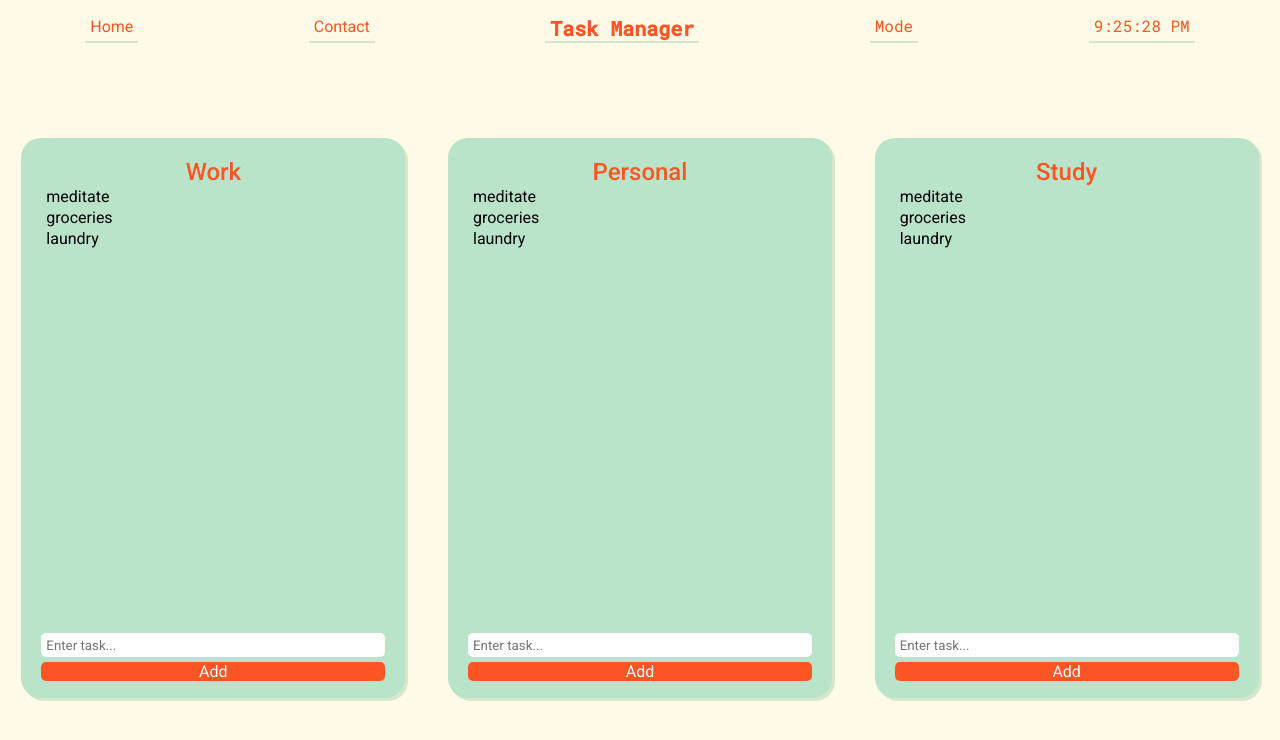
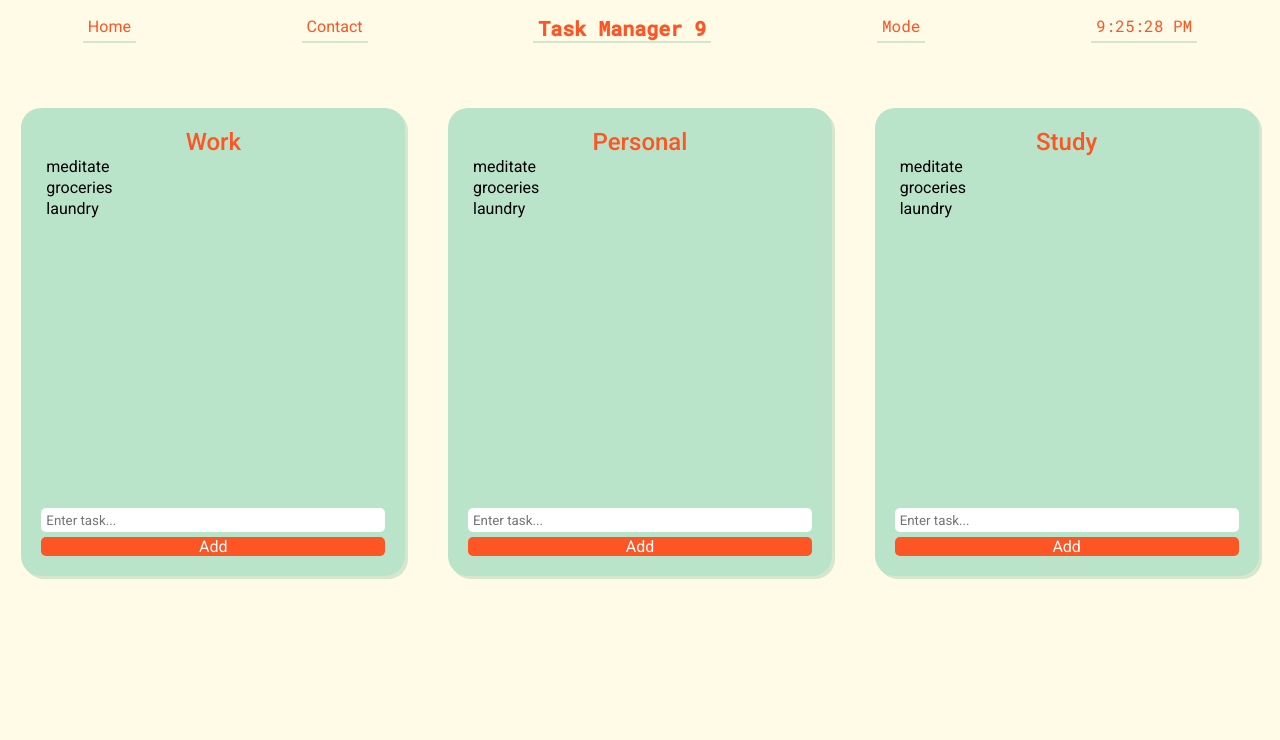
Before and after one commit to Personal-Library/react-todo-app, a React (Create React App) app: page / in a window 1280 px wide. Shown: the top 740 px of the page. Built offline with nearby package versions, Linux system fonts and the light colour scheme.

Commit message:
Implemented task counter, fixed card overflow

```diff
--- a/src/App.css
+++ b/src/App.css
@@ -43,15 +43,15 @@ a {
 
 .card-container {
 	width: 100vw;
-	height: 90vh;
+	margin-top: 50px;
 	display: flex;
 	justify-content: space-around;
-	align-items: center;
+	align-items: flex-start;
 }
 
 .card {
 	width: 30vw;
-	height: 70vh;
+	height: auto;
 	background-color: #b9e4c9;
 	border-radius: 20px;
 	padding: 20px;
@@ -71,18 +71,25 @@ a {
 .list-info {
 	display: flex;
 	flex-direction: column;
-	height: 100%;
+	justify-content: space-between;
+	min-height: 50vh;
 }
-.list-info > input {
+
+.list-info-controls {
 	margin-top: auto;
+	display: flex;
+	flex-direction: column;
+}
+.list-info-controls > input {
+	margin-top: 20px;
 	margin-bottom: 5px;
 	padding-left: 5px;
 	border-radius: 5px;
 	height: 24px;
 	border: none;
 }
-.list-info > button {
-	margin-bottom: 25px;
+.list-info-controls > button {
+	/* margin-bottom: 25px; */
 	border-radius: 5px;
 	border: none;
 	cursor: pointer;
--- a/src/App.js
+++ b/src/App.js
@@ -6,25 +6,39 @@ import React, { Component } from 'react';
 class App extends Component {
 	constructor(props) {
 		super(props);
-		this.state = {};
+		this.state = {
+			count: 9,
+		};
 	}
+
+	incrementCount = () => {
+		this.setState({
+			count: this.state.count + 1,
+		});
+	};
+
+	decrementCount = () => {
+		this.setState({
+			count: this.state.count - 1,
+		});
+	};
 
 	render() {
 		return (
 			<div>
-				<Navbar />
+				<Navbar count={this.state.count} />
 				<div className='card-container'>
 					<div className='card'>
 						<h2>Work</h2>
-						<TodoList />
+						<TodoList incrementCount={this.incrementCount} decrementCount={this.decrementCount} />
 					</div>
 					<div className='card'>
 						<h2>Personal</h2>
-						<TodoList />
+						<TodoList incrementCount={this.incrementCount} decrementCount={this.decrementCount} />
 					</div>
 					<div className='card'>
 						<h2>Study</h2>
-						<TodoList />
+						<TodoList incrementCount={this.incrementCount} decrementCount={this.decrementCount} />
 					</div>
 				</div>
 			</div>
--- a/src/components/Navbar.jsx
+++ b/src/components/Navbar.jsx
@@ -2,11 +2,6 @@ import React, { Component } from 'react';
 import Clock from './Clock';
 
 class Navbar extends Component {
-	constructor(props) {
-		super(props);
-		this.state = {};
-	}
-
 	render() {
 		return (
 			<ul className='navbar-container'>
@@ -16,7 +11,7 @@ class Navbar extends Component {
 				<li>
 					<a href='/'>Contact</a>
 				</li>
-				<li className='nav-counter'>Task Manager</li>
+				<li className='nav-counter'>Task Manager {this.props.count}</li>
 				<li>Mode</li>
 				<li>
 					<Clock />
--- a/src/components/TodoList.jsx
+++ b/src/components/TodoList.jsx
@@ -11,20 +11,23 @@ class TodoList extends Component {
 			],
 			newTask: '',
 		};
-		this.handleDoubleClick = this.handleDoubleClick.bind(this);
-		this.handleSubmit = this.handleSubmit.bind(this);
-		this.handleChange = this.handleChange.bind(this);
 	}
 
-	handleDoubleClick(event) {
-		event.preventDefault();
+	handleChange = (event) => {
+		this.setState({
+			newTask: event.target.value,
+		});
+	};
+
+	handleDoubleClick = (event) => {
 		this.setState({
 			info: this.state.info.filter((item) => item.id.toString() !== event.target.id),
 		});
-	}
+    this.props.decrementCount();
+	};
 
-	handleSubmit(event) {
-		event.preventDefault();
+	handleSubmit = () => {
+		if (this.state.newTask) {
 			this.setState({
 				info: [
 					{ id: Math.floor(Math.random() * 10000000), name: this.state.newTask },
@@ -32,13 +35,9 @@ class TodoList extends Component {
 				],
 				newTask: '',
 			});
+      this.props.incrementCount();
 		}
-
-	handleChange(event) {
-		this.setState({
-			newTask: event.target.value,
-		});
-	}
+	};
 
 	render() {
 		const newTask = this.state.newTask;
@@ -54,13 +53,16 @@ class TodoList extends Component {
 						);
 					})}
 				</ul>
+        <div className='list-info-controls'>
 				<input
 					type='text'
 					value={newTask}
 					placeholder='Enter task...'
 					onChange={this.handleChange}
+					onKeyPress={(e) => (e.key === 'Enter' ? this.handleSubmit() : null)}
 				/>
 				<button onClick={this.handleSubmit}>Add</button>
+        </div>
 			</div>
 		);
 	}
```
Also changed, not shown: 2 other files (tests, documents, lock files or other folders). Lines whose indentation alone changed are shown as unchanged.
